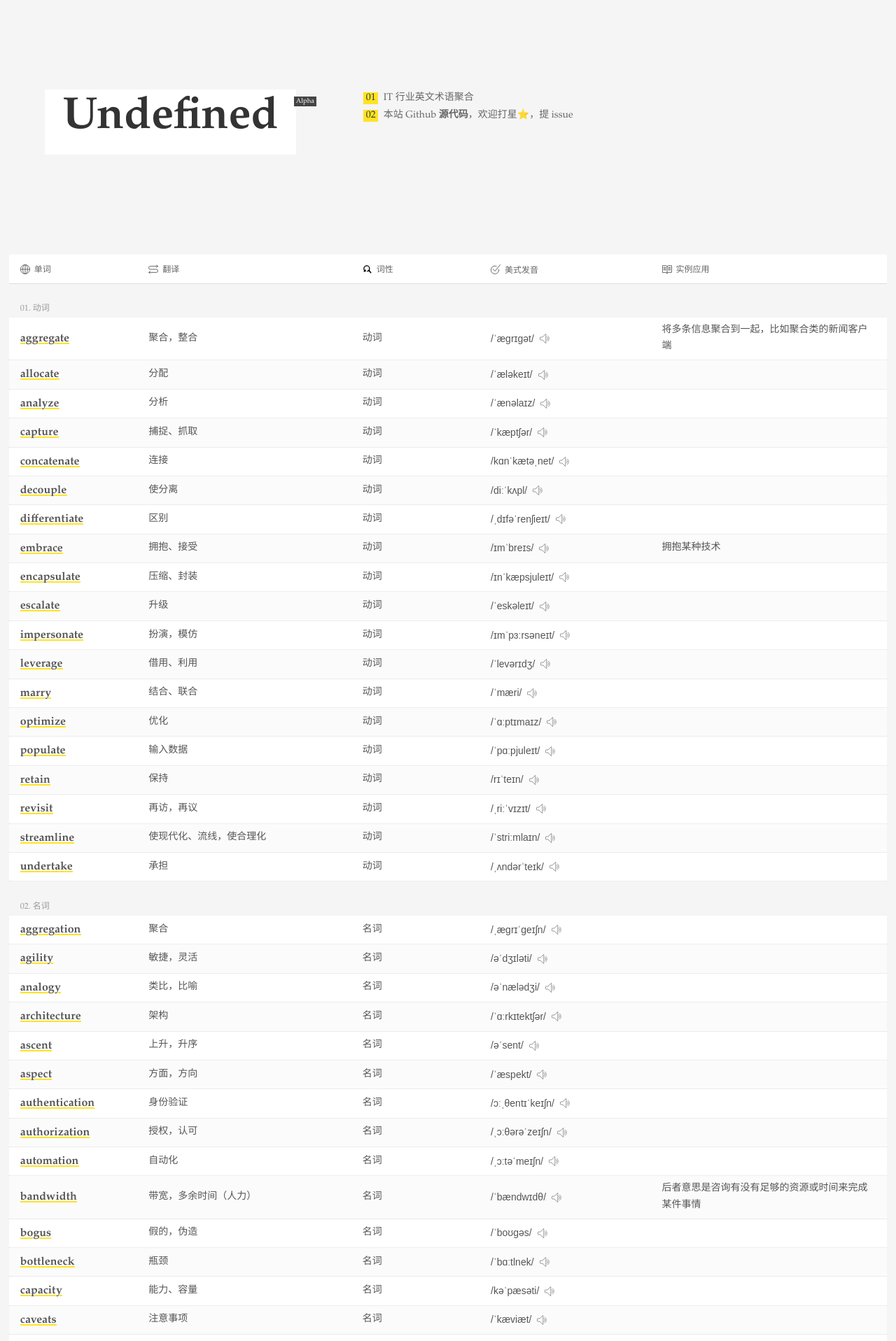
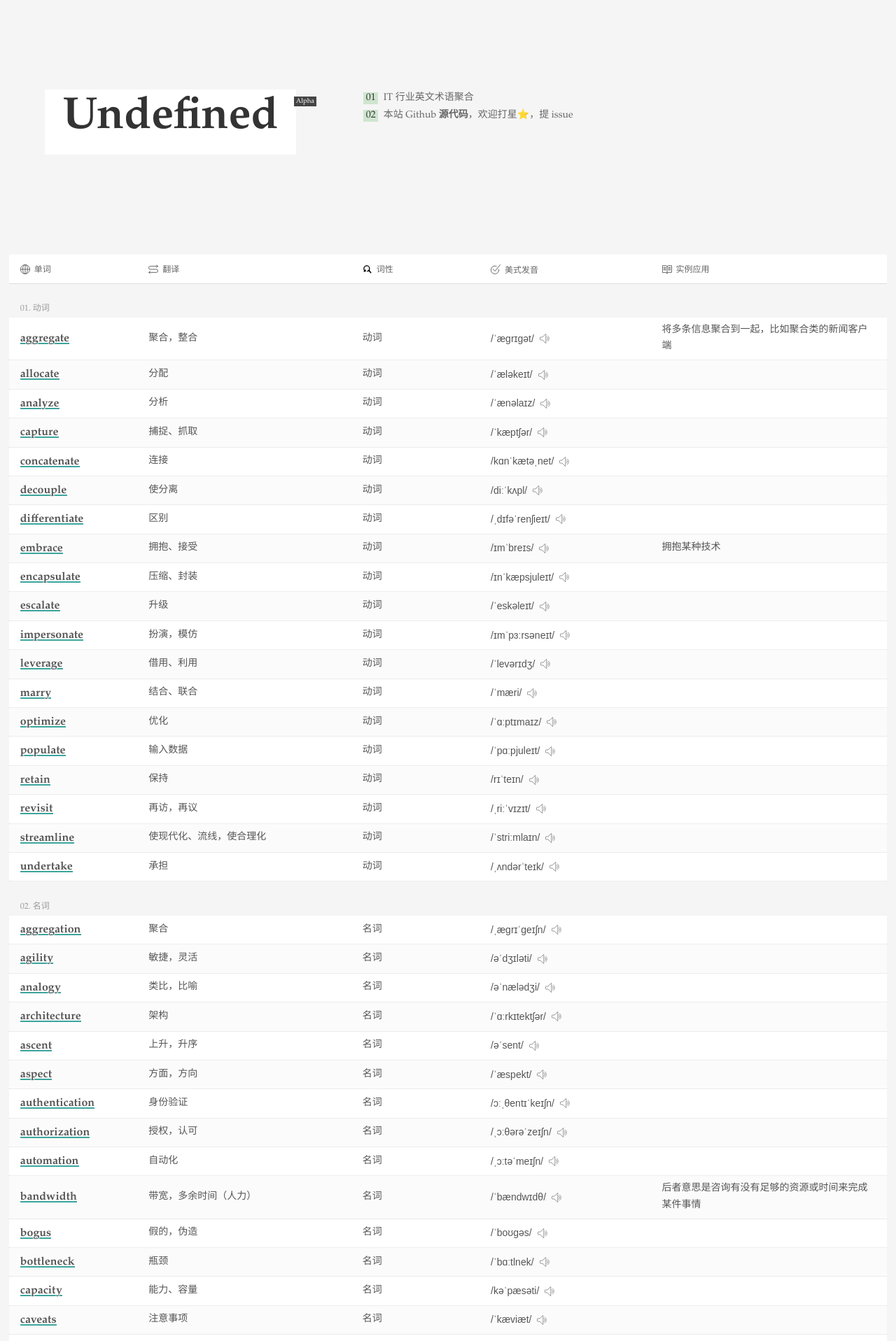
Before and after one commit to Wei-Xia/most-frequent-technology-english-words, a Jekyll site: the page built from index.html, in a window 1280 px wide. Shown: the top 1917 px of the page at 70% size. Built offline with Jekyll 4.4.1, drawn with Linux system fonts in a browser that asks for light colours.

Commit message:
style: update some color patterns

```diff
--- a/_layouts/dev.html
+++ b/_layouts/dev.html
@@ -60,12 +60,6 @@
 		<div class="inner">Made by <a href="https://weixia.dev/">Wei Xia</a> based on <a
 				href="https://abc.anyway.fm/">Anyway.ABC</a></div>
 	</footer>
-	<div class="x-corner x-corner-l"><svg xmlns="http://www.w3.org/2000/svg" viewBox="0 0 50 50">
-			<path d="M0 49.9L50 49.9C32.6 49.9 26.3 48.1 20 44.7 13.6 41.3 8.6 36.3 5.2 29.9 1.8 23.6 0 17.3 0-0.1L0 49.9Z"
-				fill="#ffe324" /></svg></div>
-	<div class="x-corner x-corner-r"><svg xmlns="http://www.w3.org/2000/svg" viewBox="0 0 50 50">
-			<path d="M0 49.9L50 49.9C32.6 49.9 26.3 48.1 20 44.7 13.6 41.3 8.6 36.3 5.2 29.9 1.8 23.6 0 17.3 0-0.1L0 49.9Z"
-				fill="#ffe324" /></svg></div>
 	<script src="/assets/script.js"></script>
 	<script async src="https://www.googletagmanager.com/gtag/js?id=UA-142807294-1"></script>
 	<script>window.dataLayer = window.dataLayer || [];
--- a/assets/styles.css
+++ b/assets/styles.css
@@ -24,7 +24,7 @@ a {
   transition: all 0.1s ease-in-out;
 }
 ::selection {
-  background: #ffe324;
+  background: #ddf3f5;
   color: #000;
   text-shadow: none;
   transition: all 0.15s ease-in-out;
@@ -37,10 +37,6 @@ ol,
 ul {
   list-style-position: inside;
 }
-
-.x-corner {
-  display: none;
-}
 .the-end {
   font-size: 2rem;
   margin: 0 0 3rem;
@@ -50,7 +46,7 @@ ul {
   width: 1.6rem;
   margin: 0 auto 0.75rem;
   height: 1.6rem;
-  background: #ffe324;
+  background: #5fdde5;
   animation: square-rotate 10s ease-in-out infinite;
 }
 @keyframes square-rotate {
@@ -160,7 +156,7 @@ h1 sup {
 }
 .tagline ol span {
   font-weight: 400;
-  background: #ffe324;
+  background: #cfe5cf;
   padding: 0.1em 0.25em 0.15em;
   color: #333;
   margin: 0 0.3em 0 0;
@@ -173,7 +169,7 @@ h1 sup {
   font-weight: 700;
 }
 .tagline a:hover {
-  background: #ffe324;
+  background: #ddf3f5;
   color: #333;
 }
 .item {
@@ -191,7 +187,7 @@ h1 sup {
   background: #fbfbfb;
 }
 .item:hover {
-  background: #ffe324;
+  background: #ddf3f5;
   color: #222;
 }
 .item-header {
@@ -259,10 +255,10 @@ h1 sup {
   transition: all 0.25s cubic-bezier(0.5, 0, 0.5, 0.5) 0s;
 }
 .item:hover .word span {
-  text-shadow: 1px 0 0 #ffe324, -1px 0 0 #ffe324, 1px 0 0 #ffe324;
+  text-shadow: 1px 0 0 #ddf3f5, -1px 0 0 #ddf3f5, 1px 0 0 #ddf3f5;
 }
 .word span:after {
-  background: #ffe324;
+  background: #3ca59d;
   position: absolute;
   width: 100%;
   height: 2px;
@@ -375,7 +371,7 @@ h2 {
 }
 .ref ol span {
   font-weight: 400;
-  background: #ffe324;
+  background: #cfe5cf;
   padding: 0.1em 0.25em 0.15em;
   color: #333;
   margin: 0 0.4em 0 0;
@@ -391,7 +387,7 @@ h2 {
   padding: 0.1em 0.15em 0.15em 0;
 }
 .ref a:hover {
-  background: #ffe324;
+  background: #ddf3f5;
 }
 @media screen and (max-width: 1200px) {
   h1 {
```
